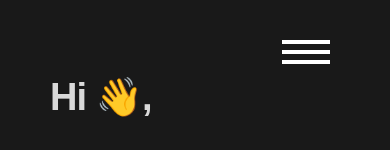
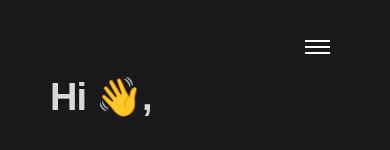
Before and after one commit to Kaykeks1/portfolio-2.0, a React (Create React App) app: page / in a window 390 px wide. Shown: the top 150 px of the page. Built offline with nearby package versions, Linux system fonts and the light colour scheme.

Commit message:
responsive hamburger

```diff
--- a/src/components/hamburger/Hamburger.css
+++ b/src/components/hamburger/Hamburger.css
@@ -40,6 +40,13 @@
   position: fixed;
 }
 
+.open .hamburger-top,
+.open .hamburger-middle,
+.open .hamburger-bottom {
+  background: #862121;
+  border-radius: 50px;
+}
+
 .open .hamburger-top {
   transform: rotate(45deg) translateY(6px) translate(6px);
 }
@@ -51,3 +58,24 @@
 .open .hamburger-bottom {
   transform: rotate(-45deg) translateY(6px) translate(-6px);
 }
+
+@media (max-width: 600px) {
+  .hamburger {
+    width: 25px;
+  }
+
+  .hamburger-top,
+  .hamburger-middle,
+  .hamburger-bottom {
+    width: 25px;
+    height: 2px;
+  }
+
+  .hamburger-middle {
+    transform: translateY(6px);
+  }
+
+  .hamburger-bottom {
+    transform: translateY(12px);
+  }
+}
```
